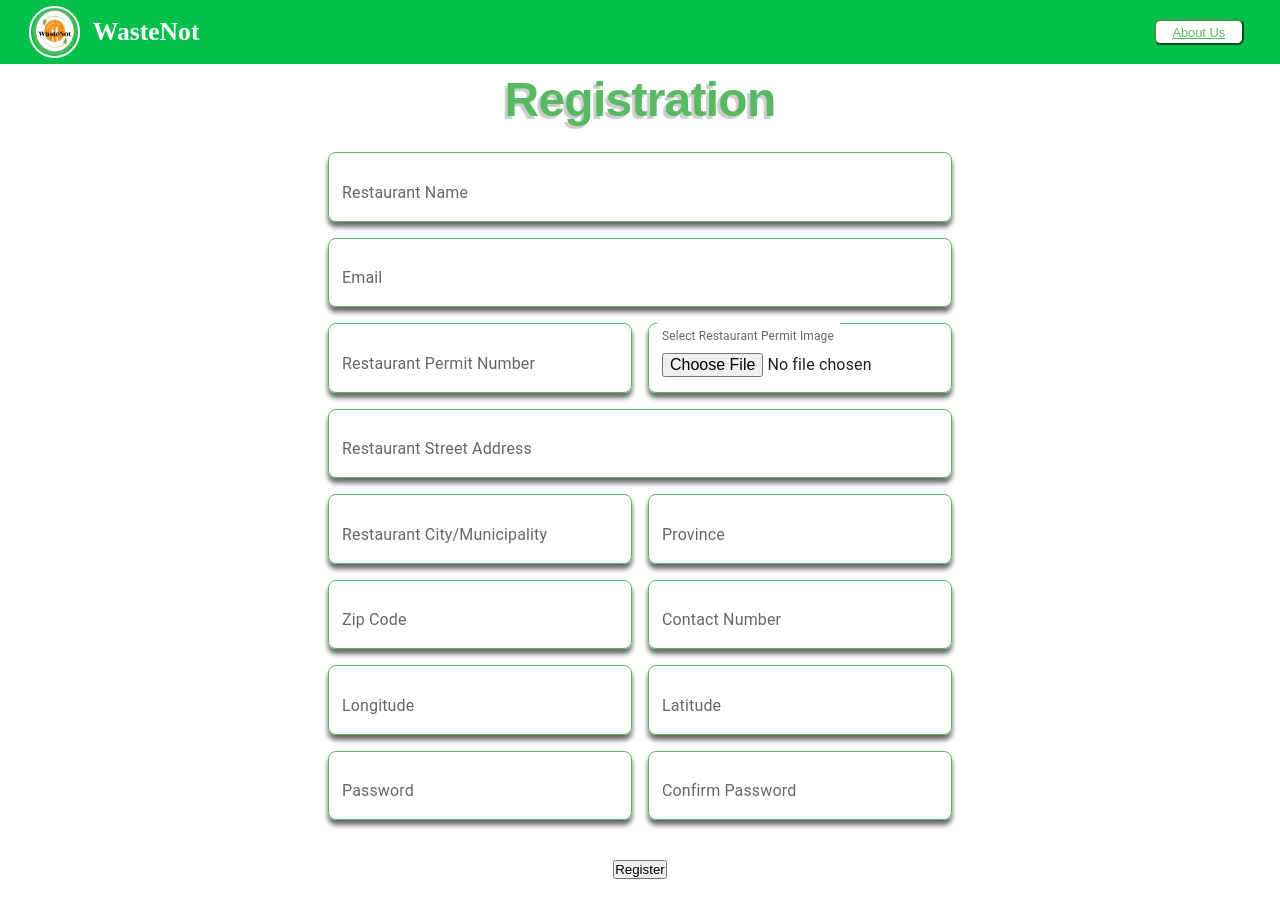
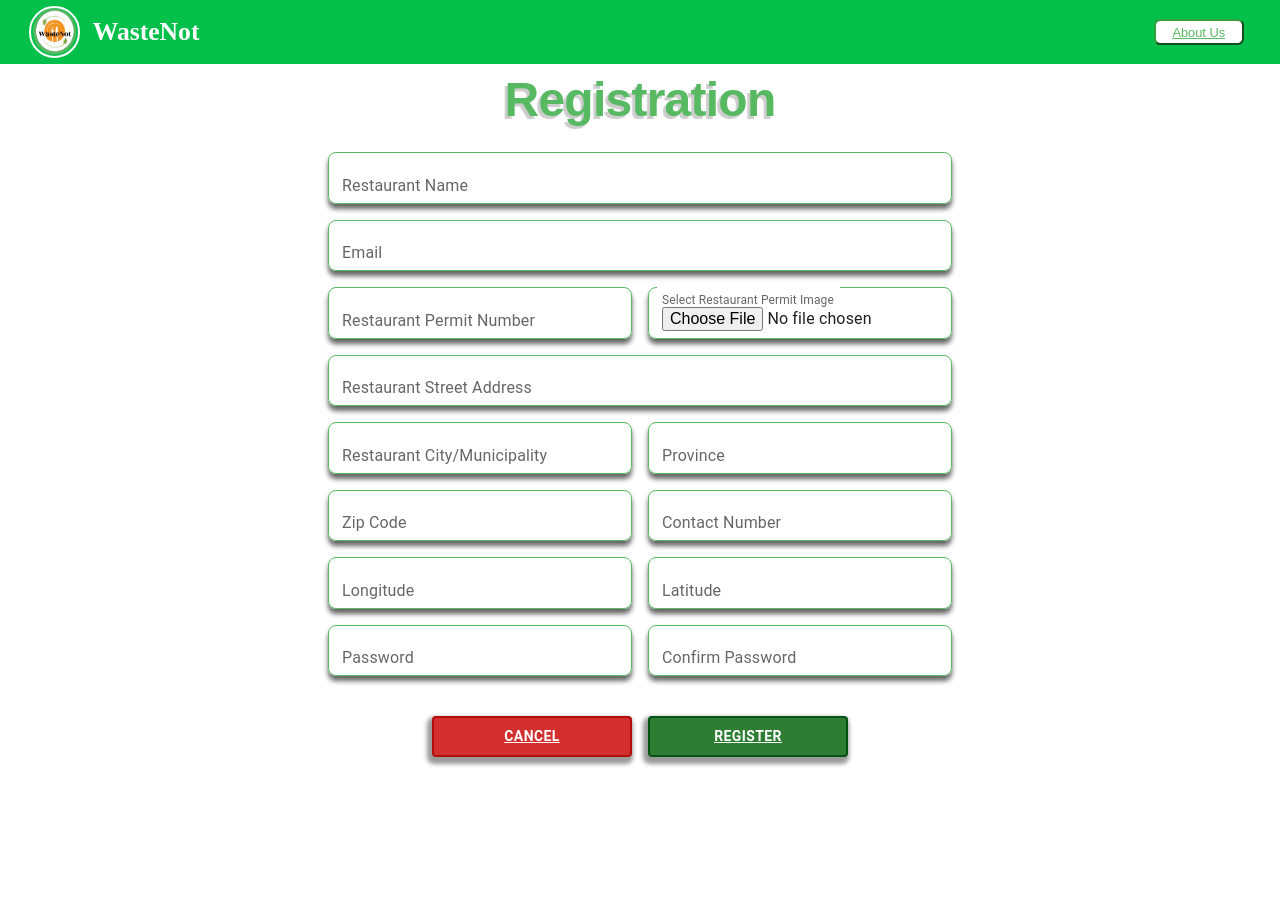
Before and after one commit to p0k3m0n187/WasteNot_Website-Capstone-, a React (Create React App) app: page /register in a window 1280 px wide. Shown: the top 918 px of the page. After the commit the page ends 805 px from the top, so only its background shows below. Built offline with nearby package versions, Linux system fonts and the light colour scheme.

Commit message:
updatedRegister

```diff
--- a/src/Pages/Register.js
+++ b/src/Pages/Register.js
@@ -1,7 +1,6 @@
 import React, { useState } from 'react';
 import Navbar from '../components/Navbar';
 import PageTitle from './Design/pagetitle';
-import ColoredButton from '../components/atoms/confirmButton.js';
 import StyledTextField from '../components/atoms/TextField.js';
 import { getAuth, createUserWithEmailAndPassword } from 'firebase/auth';
 import {
@@ -10,7 +9,7 @@ import {
   setDoc,
   doc,
 } from 'firebase/firestore';
-import { Box, Grid } from '@mui/material';
+import { Box, Grid, Button } from '@mui/material';
 import { Link, useNavigate } from 'react-router-dom';
 import './Design/registerdesign.css';
 
@@ -374,13 +373,40 @@ export const Register = () => {
                   />
                 </Grid>
               </Grid>
-              <Box sx={{ width: '100%', display: 'flex', justifyContent: 'center' }}>
-                <Link to="/profile"><button onClick={registerUser} type="submit" className="Register">Register</button></Link>
+              <Box sx={{ display: 'flex', justifyContent: 'center', gap: 2 }}>
+                <Link to="/login"><Button
+                  variant='contained'
+                  color='error'
+                  textDecoration='underline'
+                  sx={{
+                    borderColor: 'black',
+                    border: '2px solid #B20D0D',
+                    textDecoration: 'underline',
+                    width: '200px',
+                    fontWeight: 'bold',
+                    boxShadow: '-2px 4px 4px 3px rgba(0, 0, 0, 0.4)'
+                  }}>Cancel</Button></Link>
+
+                <Link to="/profile"><Button
+                  onClick={registerUser}
+                  type="submit"
+                  variant='contained'
+                  color='success'
+                  textDecoration='underline'
+                  sx={{
+                    borderColor: 'black',
+                    border: '2px solid #025515',
+                    textDecoration: 'underline',
+                    width: '200px',
+                    fontWeight: 'bold',
+                    boxShadow: '-2px 4px 4px 3px rgba(0, 0, 0, 0.4)'
+                  }}
+                >Register</Button></Link>
               </Box>
             </Box>
           </Box>
         </Box >
-      </form>
+      </form >
     </>
   )
 }
--- a/src/components/atoms/TextField.js
+++ b/src/components/atoms/TextField.js
@@ -2,7 +2,7 @@ import React from 'react';
 import { TextField } from '@mui/material';
 import palette from '../../Pages/theme/palette.js';
 
-const StyledTextField = ({ borderColor, borderWidth, borderRadius, ...props }) => {
+const StyledTextField = ({ borderColor, borderWidth, borderRadius, paddingTop, ...props }) => {
     // Use inline styling for the outlined border color, width, and radius
     const outlinedStyle = {
         '& .MuiOutlinedInput-notchedOutline': {
@@ -11,10 +11,9 @@ const StyledTextField = ({ borderColor, borderWidth, borderRadius, ...props }) =
             borderRadius: borderRadius || '8px', // Adjust the border radius as needed
         },
         '& .MuiInputBase-input': {
-            paddingTop: '30px', // Adjust the padding top as needed
+            paddingTop: '20px', // Adjust the padding top as needed
             borderRadius: borderRadius || '8px', // Adjust the border radius as needed
             boxShadow: '0 5px 5px rgba(0, 0, 0, 0.6)',
-
         },
     };
 
@@ -22,11 +21,13 @@ const StyledTextField = ({ borderColor, borderWidth, borderRadius, ...props }) =
         <TextField
             variant='outlined'
             fullWidth={true}
+            size='small'
             sx={{
                 ...outlinedStyle,
 
                 color: palette.primary.main,
                 borderRadius: borderRadius || '8px', // Adjust the border radius
+                size: 'small',
             }}
             {...props}
         />
--- a/src/components/atoms/confirmButton.js
+++ b/src/components/atoms/confirmButton.js
@@ -3,7 +3,7 @@ import React from 'react';
 import palette from '../../Pages/theme/palette';
 import { Button } from '@mui/material';
 
-const ColoredButton = ({ colorKey, label }) => {
+const ConfirmButton = ({ colorKey, label }) => {
     // Check if the colorKey exists in the palette, otherwise default to a specific color
     const buttonColor = palette[colorKey] ? palette[colorKey].primary : '#fff';
 
@@ -37,4 +37,4 @@ const ColoredButton = ({ colorKey, label }) => {
     );
 };
 
-export default ColoredButton;
+export default ConfirmButton;
```
